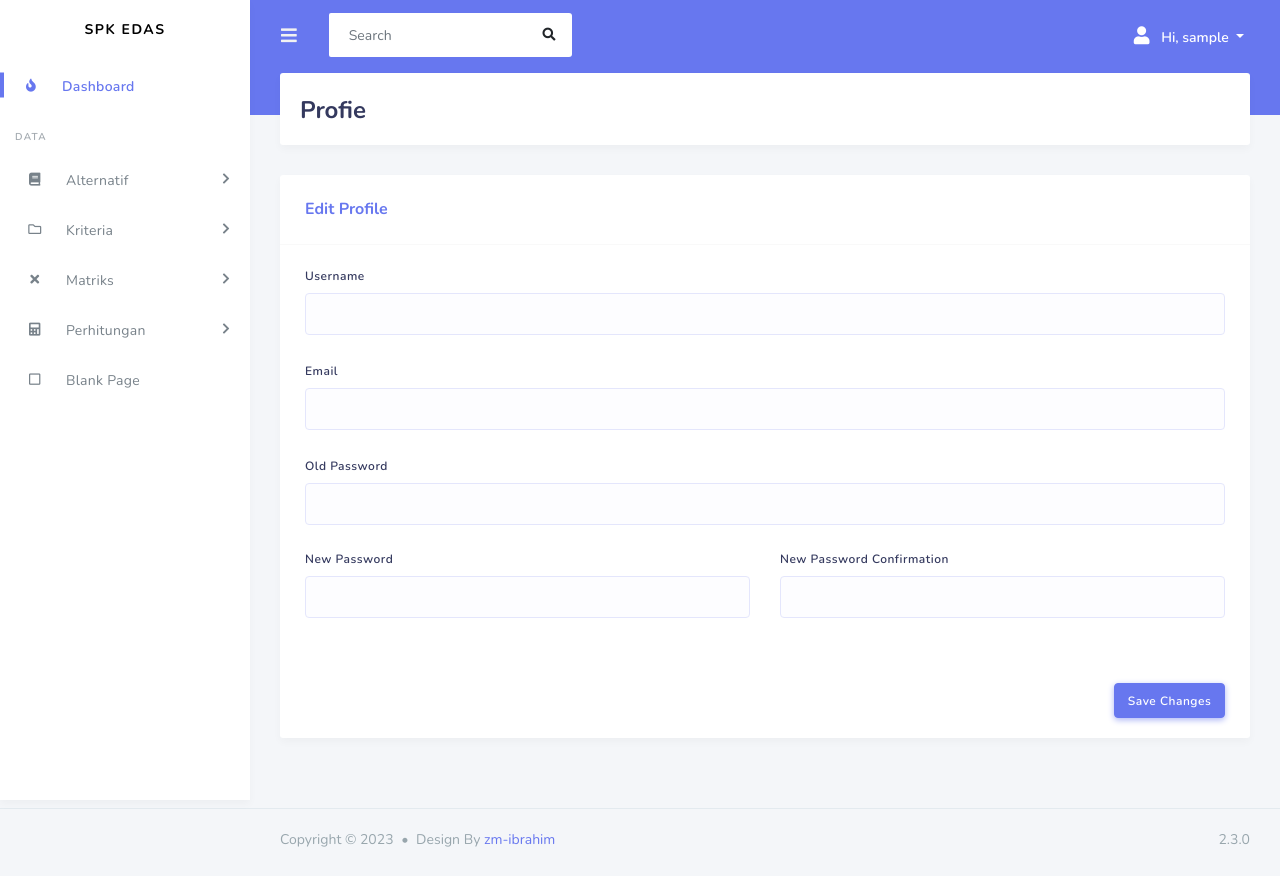
After one commit to zm-ibrahim/SPK-EDAS, a PHP site: page /dashboard/profile.php in a window 1280 px wide. The commit adds this page. Run offline with PHP 8.4, Linux system fonts and the light colour scheme; the visitor is signed in with stand-in values (Sample User, id 1); data that the repository does not hold is empty; some libraries are stand-ins or nearby versions.

Commit message:
fix update

```diff
--- /dev/null
+++ b/dashboard/profile.php
@@ -0,0 +1,104 @@
+<?php include 'templates/layout.php'; ?>
+
+<?php
+include '../connect.php';
+
+$sql = "SELECT * FROM informasi_pengguna WHERE id=$id";
+$profile = mysqli_query($connect, $sql);
+$profile = $profile->fetch_assoc();
+
+?>
+<!-- Validation -->
+<script>
+    function check(data) {
+        let confirm = document.getElementById("password_confirmation").classList;
+        let actual = document.getElementById("password").value;
+        let button = document.getElementById('button');
+        if (data !== actual) {
+            button.style.display = "none";
+            // button.setAttribute("disabled");
+            confirm.add('is-invalid');
+            document.getElementById("invalid").innerHTML = 'Password does not match !';
+        } else {
+            button.style.display = "block";
+            // button.removeAttribute("disabled");
+            confirm.remove('is-invalid');
+            document.getElementById("invalid").innerHTML = '';
+        }
+    }
+</script>
+
+<!-- Validation Ends -->
+
+
+<section class="section">
+    <div class="section-header">
+        <h1>Profie</h1>
+    </div>
+
+    <div class="section-body">
+        <div class="card">
+            <form method="post" action="../dashboard/process/profile.php" class="needs-validation" novalidate="" enctype="multipart/form-data">
+                <div class="card-header">
+                    <h4>Edit Profile</h4>
+                </div>
+                <div class="card-body">
+
+                    <!-- ALERT -->
+                    <?php
+                    if (isset($_SESSION['flash_message'])) { ?>
+                        <div class="alert alert-<?= $_SESSION['flash_message'][1] ?> alert-dismissible fade show" role="alert">
+                            <div class="alert-body">
+                                <button class="close" data-dismiss="alert">
+                                    <span>&times;</span>
+                                </button>
+                                <?= $_SESSION['flash_message'][0] ?>
+                            </div>
+                        </div>
+                    <?php
+                    }
+                    ?>
+
+                    <!-- ALERT ENDS -->
+
+                    <div class="form-group">
+                        <label for="username">Username</label>
+                        <input id="username" name="username" type="text" class="form-control" value="<?= $profile['username'] ?>" required="">
+                        <div class="invalid-feedback">
+                            Email harus diisi
+                        </div>
+                    </div>
+                    <div class="form-group">
+                        <label for="email">Email</label>
+                        <input id="email" name="email" type="email" class="form-control" value="<?= $profile['email'] ?>" required="">
+                        <div class="invalid-feedback">
+                            Email harus diisi
+                        </div>
+                    </div>
+                    <div class="form-group">
+                        <label for="old_password">Old Password</label>
+                        <input id="old_password" name="oldpassword" type="password" class="form-control" required="">
+                        <div class="invalid-feedback">
+                        </div>
+                    </div>
+                    <div class="row">
+                        <div class="form-group col-6">
+                            <label for="password" class="d-block">New Password</label>
+                            <input id="password" type="password" class="form-control" name="newpassword">
+                            <div class="invalid-feedback">
+                            </div>
+                        </div>
+                        <div class="form-group col-6">
+                            <label for="password_confirmation" class="d-block">New Password Confirmation</label>
+                            <input id="password_confirmation" type="password" class="form-control" name="password_confirmation" onkeyup="check(this.value)">
+                        </div>
+                    </div>
+                </div>
+                <div class="card-footer text-right">
+                    <button type="submit" class="btn btn-primary" name="submit" id="button">Save Changes</button>
+                </div>
+            </form>
+        </div>
+    </div>
+</section>
+<?php include 'templates/layout-bawah.php'; ?>
--- a/dashboard/templates/navbar.php
+++ b/dashboard/templates/navbar.php
@@ -16,7 +16,7 @@
             <div class="d-sm-none d-lg-inline-block">Hi, <?= $username ?></div>
         </a>
         <div class="dropdown-menu dropdown-menu-right">
-            <a href="#" class="dropdown-item has-icon">
+            <a href="../dashboard/profile.php" class="dropdown-item has-icon">
                 <i class="far fa-user"></i> Profile
             </a>
             <div class="dropdown-divider"></div>
--- a/dashboard/templates/sidebar.php
+++ b/dashboard/templates/sidebar.php
@@ -1,13 +1,13 @@
 <aside id="sidebar-wrapper">
     <div class="sidebar-brand">
-        <a href="index.html">SPK EDAS</a>
+        <a href="#">SPK EDAS</a>
     </div>
     <div class="sidebar-brand sidebar-brand-sm">
-        <a href="index.html">SE</a>
+        <a href="#">SE</a>
     </div>
     <ul class="sidebar-menu">
         <li class="nav-item dropdown active">
-            <a href="#" class="nav-link"><i class="fas fa-fire"></i><span>Dashboard</span></a>
+            <a href="index.php" class="nav-link"><i class="fas fa-fire"></i><span>Dashboard</span></a>
         </li>
         <li class="menu-header">DATA</li>
         <li class="nav-item dropdown">
@@ -25,9 +25,17 @@
             </ul>
         </li>
         <li class="nav-item dropdown">
+            <a href="#" class="nav-link has-dropdown"><i class="fas fa-times"></i> <span>Matriks</span></a>
+            <ul class="dropdown-menu">
+                <li><a class="nav-link" href="#">Lihat Matriks</a></li>
+                <li><a class="nav-link" href="#">Tambah Nilai Matriks</a></li>
+            </ul>
+        </li>
+        <li class="nav-item dropdown">
             <a href="#" class="nav-link has-dropdown"><i class="fas fa-calculator"></i> <span>Perhitungan</span></a>
             <ul class="dropdown-menu">
-                <li><a class="nav-link" href="#">Matriks</a></li>
+                <li><a class="nav-link" href="#">NSP</a></li>
+                <li><a class="nav-link" href="#">NSN</a></li>
                 <li><a class="nav-link" href="#">Ranking</a></li>
             </ul>
         </li>
```
Also changed, not shown: dashboard/index.php (+15 -0 lines), dashboard/process/profile.php (added, +37 -0 lines), login.php (+6 -2 lines).
